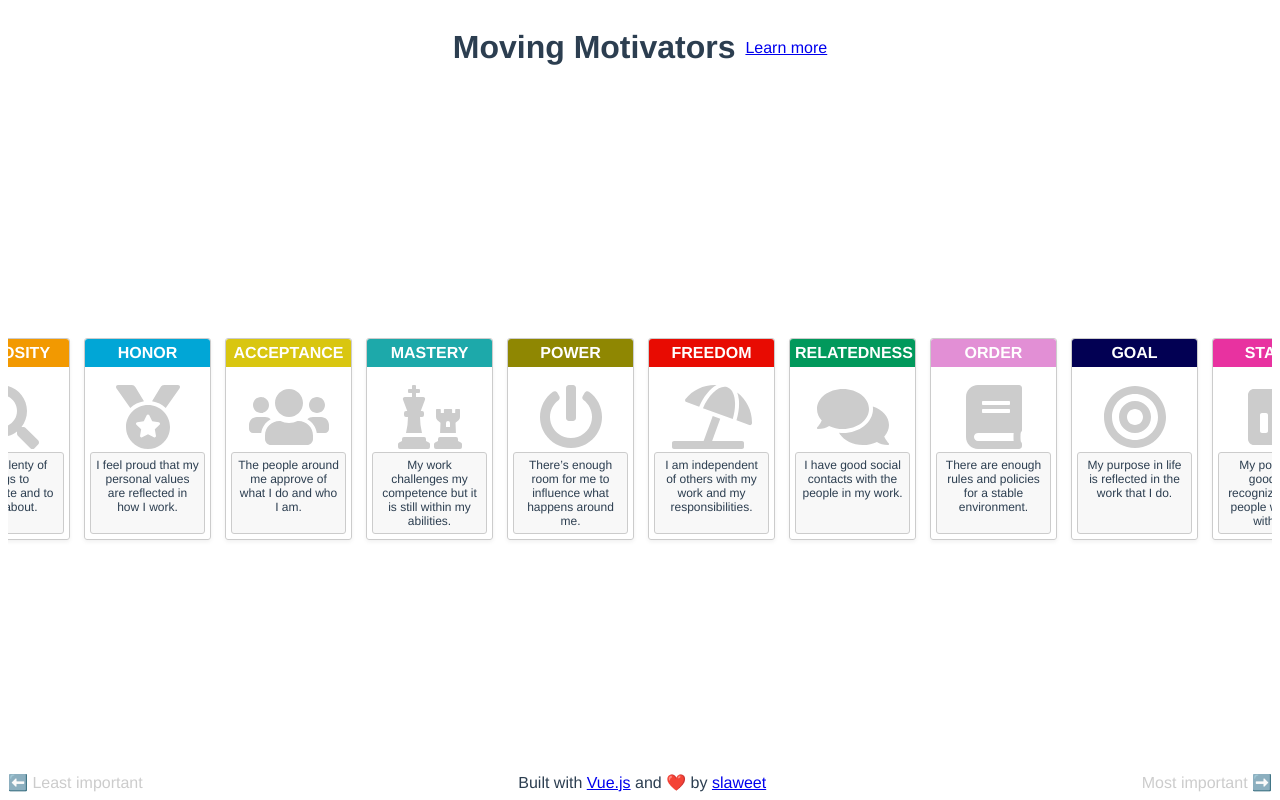
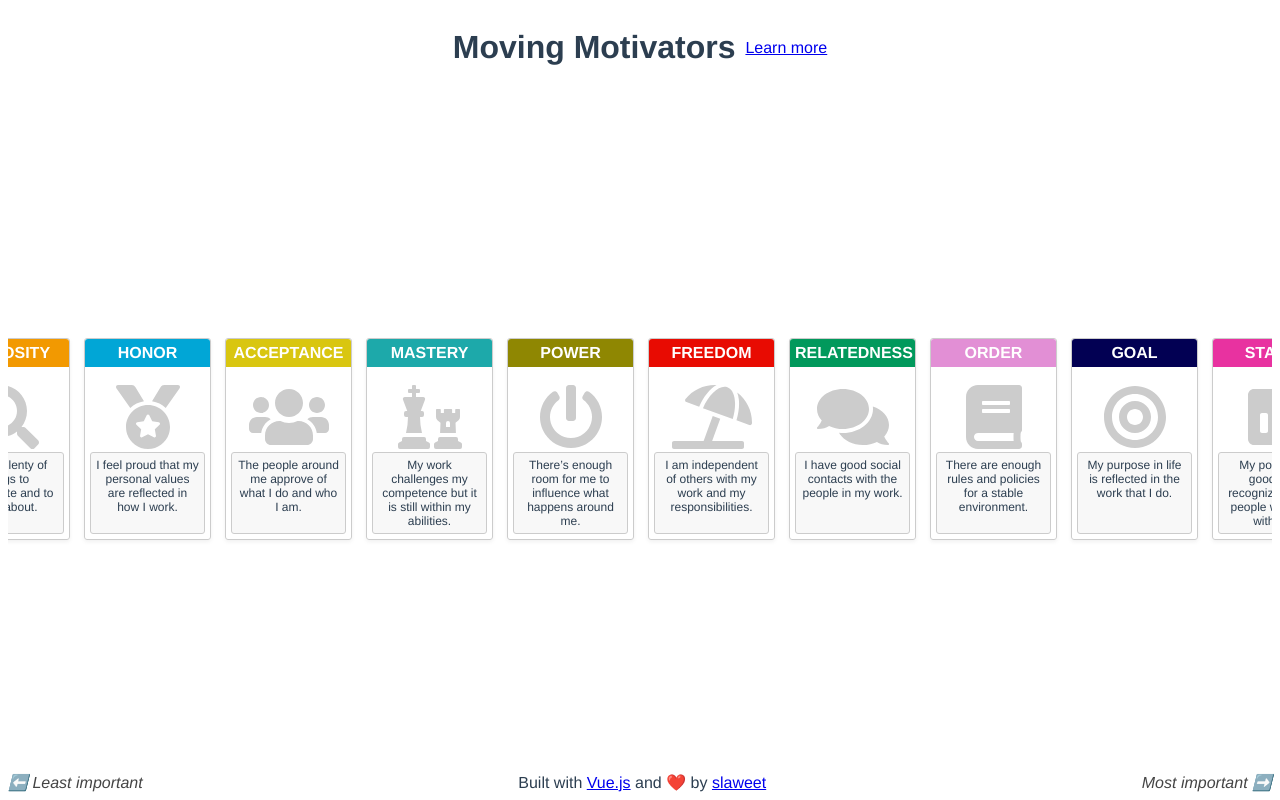
Before and after one commit to slaweet/moving-motivators, a Vue app: page / in a window 1280 px wide. Built offline with nearby package versions, Linux system fonts and the light colour scheme.

Commit message:
🎨 Make Improtance arrows more visible

```diff
--- a/src/components/MovingMotivators.vue
+++ b/src/components/MovingMotivators.vue
@@ -82,12 +82,8 @@ h1 {
   width: 100%;
 
   & .importance {
-    font-style: italics;
-    color: #cccccc;
-
-    &:hover {
-      color: #666666;
-    }
+    font-style: italic;
+    color: #444;
   }
 }
 </style>
```
